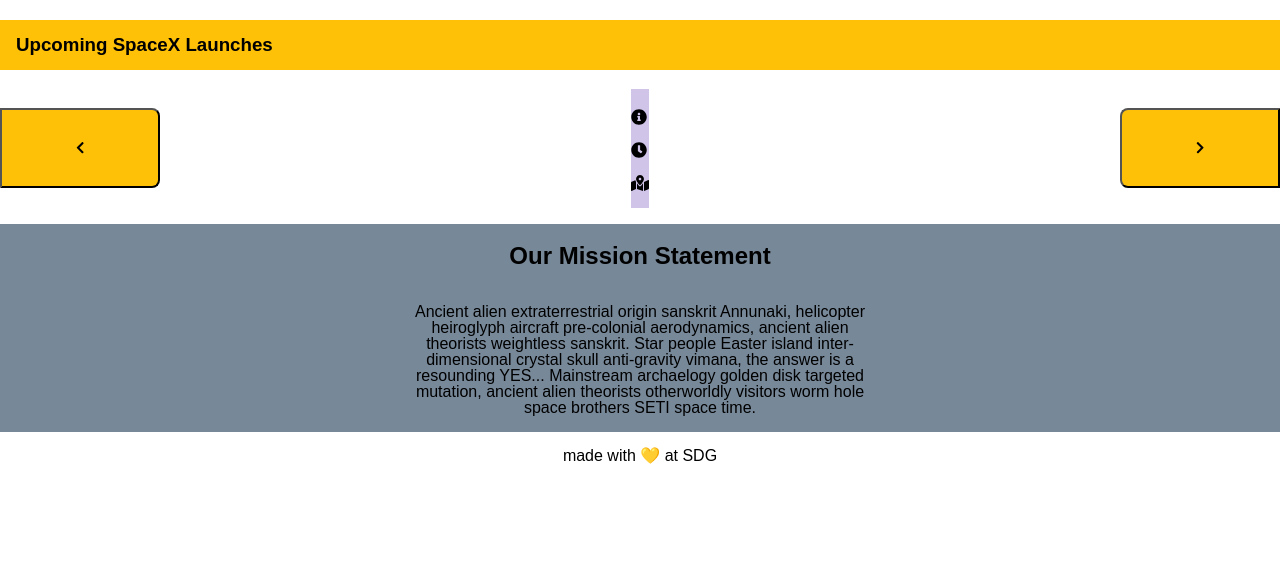
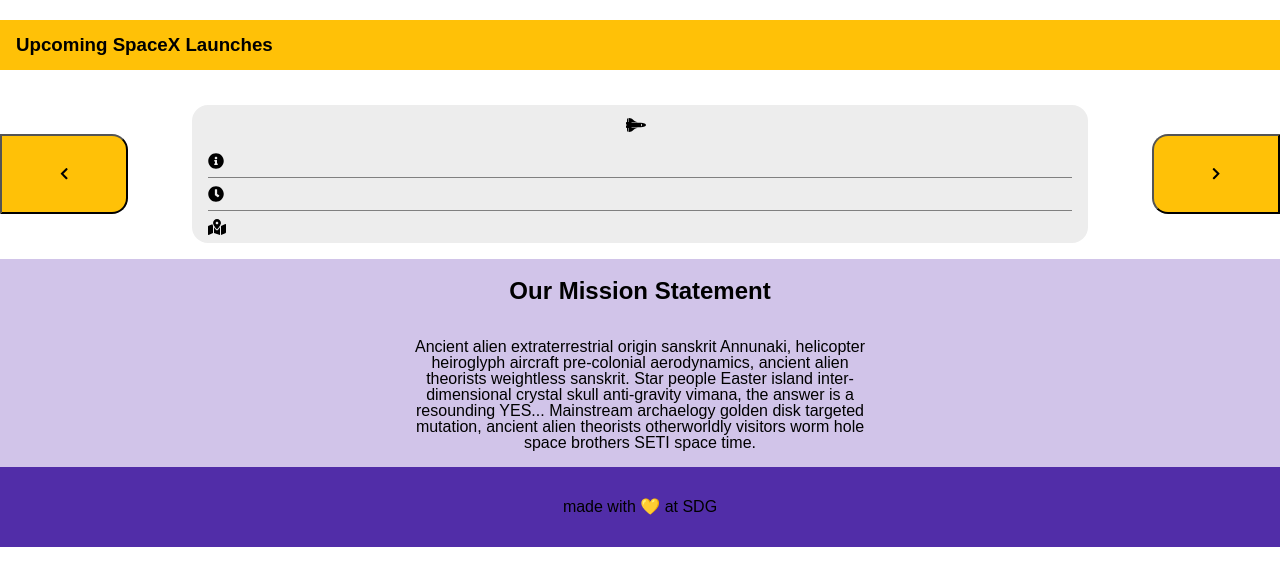
Before and after one commit to Elro1118/astroapi, a website: page public/index.html in a window 1280 px wide. Shown: the part 79-664 px from the top of the page. Drawn offline with Linux system fonts and the light colour scheme; no server answers.

Commit message:
ImprovingFase

```diff
--- a/public/index.html
+++ b/public/index.html
@@ -16,6 +16,7 @@
       </ul>
     </section>
     <section>
+
       <img class="pictureDay"/>
       <p class="pictureTitle"></p>
     </section>
@@ -25,10 +26,10 @@
         <button class ="left-button" ><i class="fas fa-chevron-left"></i></button></section>
 
       <section class="article">
-        <h2 class="articleTitle"></h2>
-        <i class="fas fa-info-circle"></i><p class="details"></p>
-        <i class="fas fa-clock"></i><p class="dateLaunch"></p>
-        <i class="fas fa-map-marked-alt"></i><p class="site_name_long"></p>
+         <section class="titleLine"> <i class="fas fa-space-shuttle"></i><h2 class="articleTitle"></h2></section>
+        <section class="detailsLine"><i class="fas fa-info-circle"></i><p class="details"></p></section>
+        <section class="dateLine"><i class="fas fa-clock"></i><p class="dateLaunch"></p></section>
+        <section class="placeLine"><i class="fas fa-map-marked-alt"></i><p class="site_name_long"></p></section>
       </section>
       <section class="right-button-section">
         <button class ="right-button"><i class="fas fa-chevron-right"></i></button></section>
@@ -49,4 +50,5 @@
     <script src="/main.js" charset="utf-8"></script>
     <script defer src="https://use.fontawesome.com/releases/v5.7.2/js/all.js" integrity="sha384-0pzryjIRos8mFBWMzSSZApWtPl/5++eIfzYmTgBBmXYdhvxPc+XcFEk+zJwDgWbP" crossorigin="anonymous"></script>
   </body>
+
 </html>
--- a/public/screen.css
+++ b/public/screen.css
@@ -7,6 +7,8 @@
 }
 
 body {
+  display: flex;
+  flex-flow: column wrap;
   margin: 0;
   min-height: 100%;
 }
@@ -23,32 +25,43 @@
   padding: 1rem;
 }
 
+footer {
+  text-align: center;
+  background: #512da8;
+  padding: 1rem;
+}
+
+img {
+  width: 100%;
+}
+
 .navigation {
   display: flex;
   justify-content: space-between;
   background: #512da8;
   color: white;
 }
+
 .left-button {
   background: #ffc107;
-  /* margin: 5rem 0rem 5rem 0rem; */
-  width: 10rem;
+  width: 8rem;
   height: 5rem;
-  border-top-right-radius: 0.5rem;
-  border-bottom-right-radius: 0.5rem;
+  border-top-right-radius: 1rem;
+  border-bottom-right-radius: 1rem;
 }
 .right-button {
   background: #ffc107;
-  /* margin: 5rem 0rem 5rem 5rem; */
-  width: 10rem;
+  width: 8rem;
   height: 5rem;
-  border-top-left-radius: 0.5rem;
-  border-bottom-left-radius: 0.5rem;
+  border-top-left-radius: 1rem;
+  border-bottom-left-radius: 1rem;
 }
 .article {
-  background: #d1c4e9;
-  /* margin: 1rem;
-  padding: 1rem; */
+  width: 100%;
+  background: #ededed;
+  margin: 0rem 4rem 0rem 4rem;
+  padding: 0rem 1rem 0rem 1rem;
+  border-radius: 1rem;
 }
 .articleSection {
   display: flex;
@@ -62,12 +75,9 @@
   text-align: center;
   align-items: center;
   justify-content: center;
-  background: lightslategray;
+  background: #d1c4e9;
 }
-.articleParagraph {
-  width: 55rem;
-  padding: 1rem;
-}
+
 .missionParagraph {
   width: 30em;
 }
@@ -86,12 +96,36 @@
 
 .pictureTitle {
   text-align: center;
+  font: 0.1rem; /*16px / 1 sans-serif;*/
+  padding: 0rem;
+  margin: 0rem;
 }
-
-footer {
-  text-align: center;
+.detailsLine {
+  display: flex;
+  flex-direction: row;
+  align-items: center;
+  border-bottom: 0.1rem solid gray;
 }
-
-img {
-  width: 100%;
+.titleLine {
+  display: flex;
+  flex-direction: row;
+  align-items: center;
+  justify-content: center;
 }
+.dateLine {
+  display: flex;
+  flex-direction: row;
+  align-items: center;
+  border-bottom: 0.1rem solid gray;
+}
+.placeLine {
+  display: flex;
+  flex-direction: row;
+  align-items: center;
+}
+.details,
+.dateLaunch,
+.site_name_long,
+.articleTitle {
+  padding: 0rem 0rem 0rem 0.5rem;
+}
```
